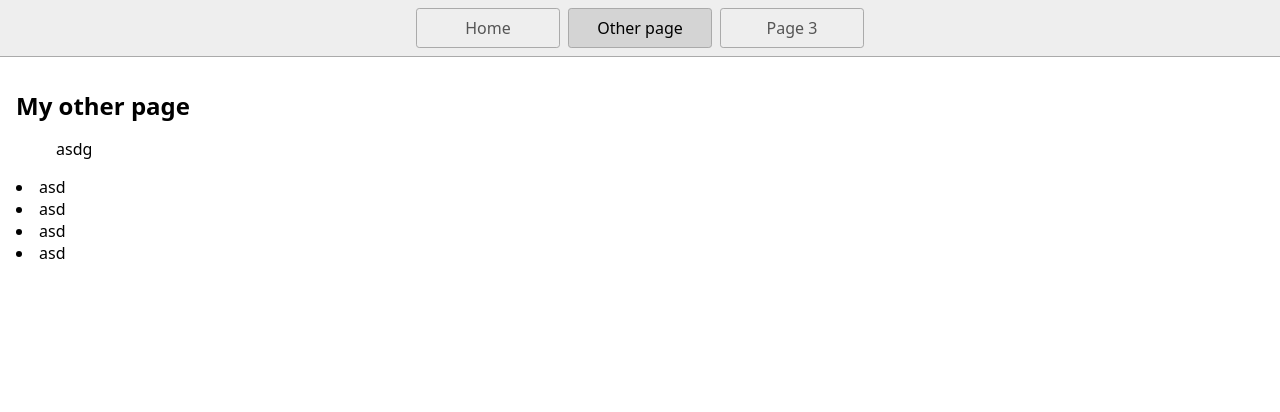
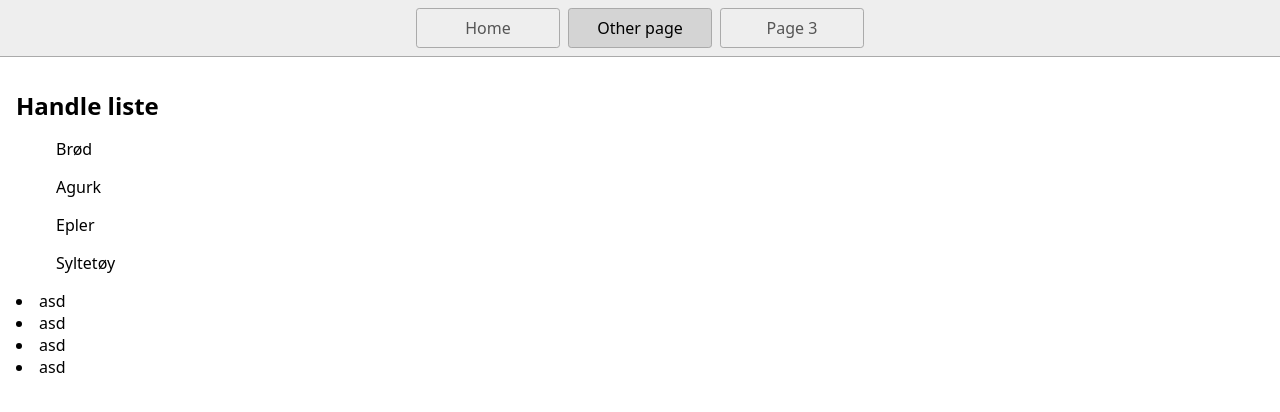
Before and after one commit to Johns189/Min-nettside-for-kodeloftet, a website: page page2.html in a window 1280 px wide. Drawn offline with Linux system fonts and the light colour scheme.

Commit message:
Laget ul liste på page 2

```diff
--- a/page2.html
+++ b/page2.html
@@ -14,8 +14,12 @@
       <a href="/page3.html">Page 3</a>
     </nav>
     <main>
-      <h1>My other page</h1>
-      <ul>asdg</ul>
+      <h1>Handle liste</h1>
+      <ul>Brød</ul>
+      <ul>Agurk</ul>
+      <ul>Epler</ul>
+      <ul>Syltetøy</ul>
+
       <li>asd</li>
       <li>asd</li>
       <li>asd</li>
```
